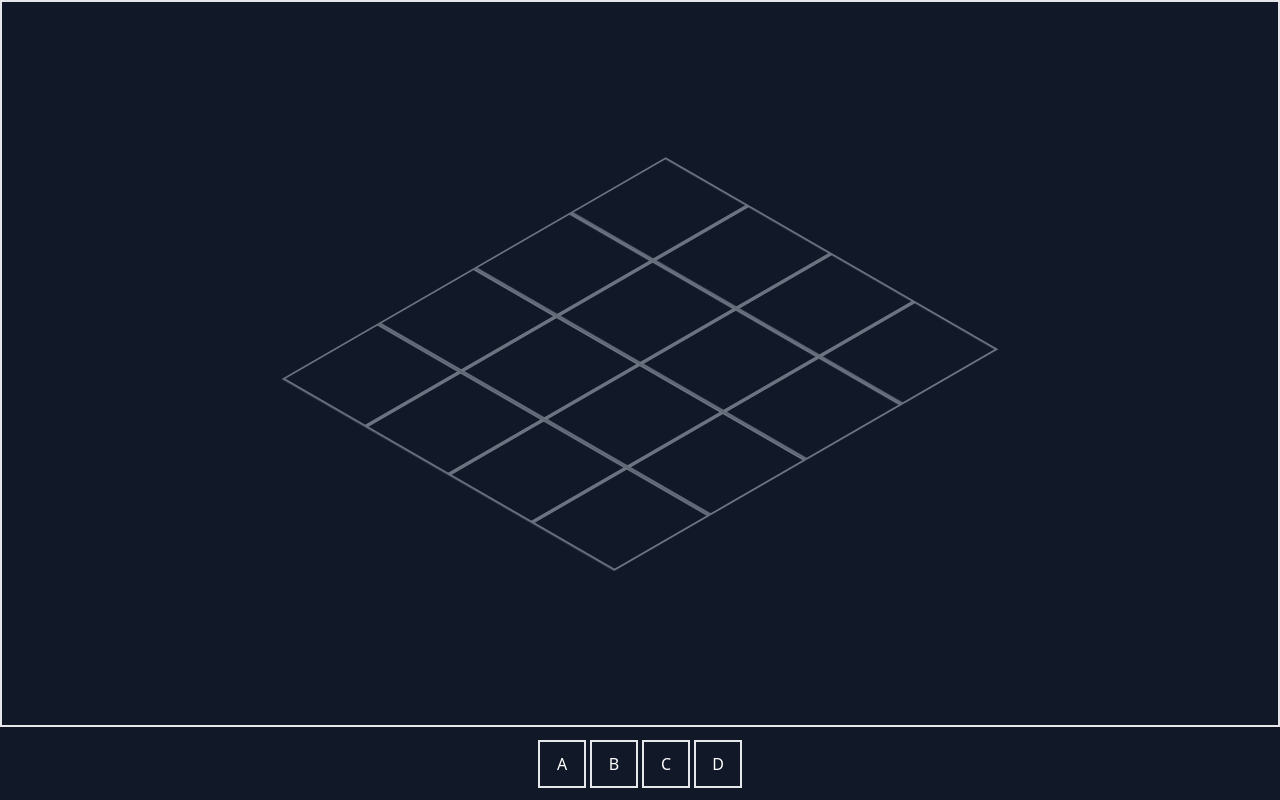
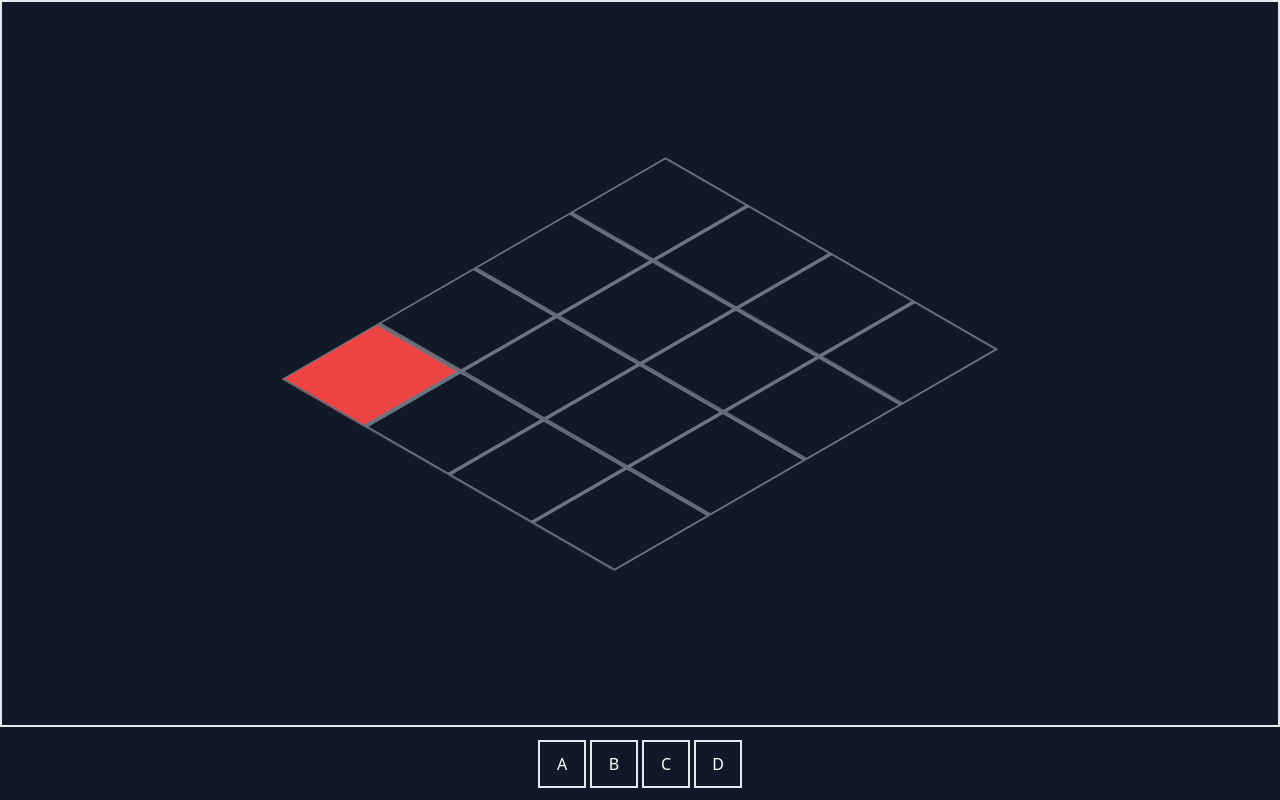
Before and after one commit to AmauryGuillin/Dofus-mini, a React (Vite) app: page / in a window 1280 px wide. Built offline with nearby package versions, Linux system fonts and the light colour scheme.

Commit message:
feat: setting initial placement on the playing-board

```diff
--- a/src/components/playing-board.tsx
+++ b/src/components/playing-board.tsx
@@ -1,4 +1,4 @@
-import { useState } from "react";
+import { useEffect, useState } from "react";
 import { Board } from "../types/board";
 
 export default function PlayingBoard() {
@@ -8,6 +8,10 @@ export default function PlayingBoard() {
     width: 4,
     length: 4,
   };
+
+  useEffect(() => {
+    setTargetedCell("3-0");
+  }, []);
 
   function selectCell(key: string) {
     setTargetedCell(key);
@@ -29,6 +33,8 @@ export default function PlayingBoard() {
     })
   );
 
+  console.log(grid);
+
   return (
     <div className="h-screen flex justify-center items-center border-2 w-full">
       <div className="text-white transform-gpu rotate-[30deg] -skew-x-[30deg]">
```
